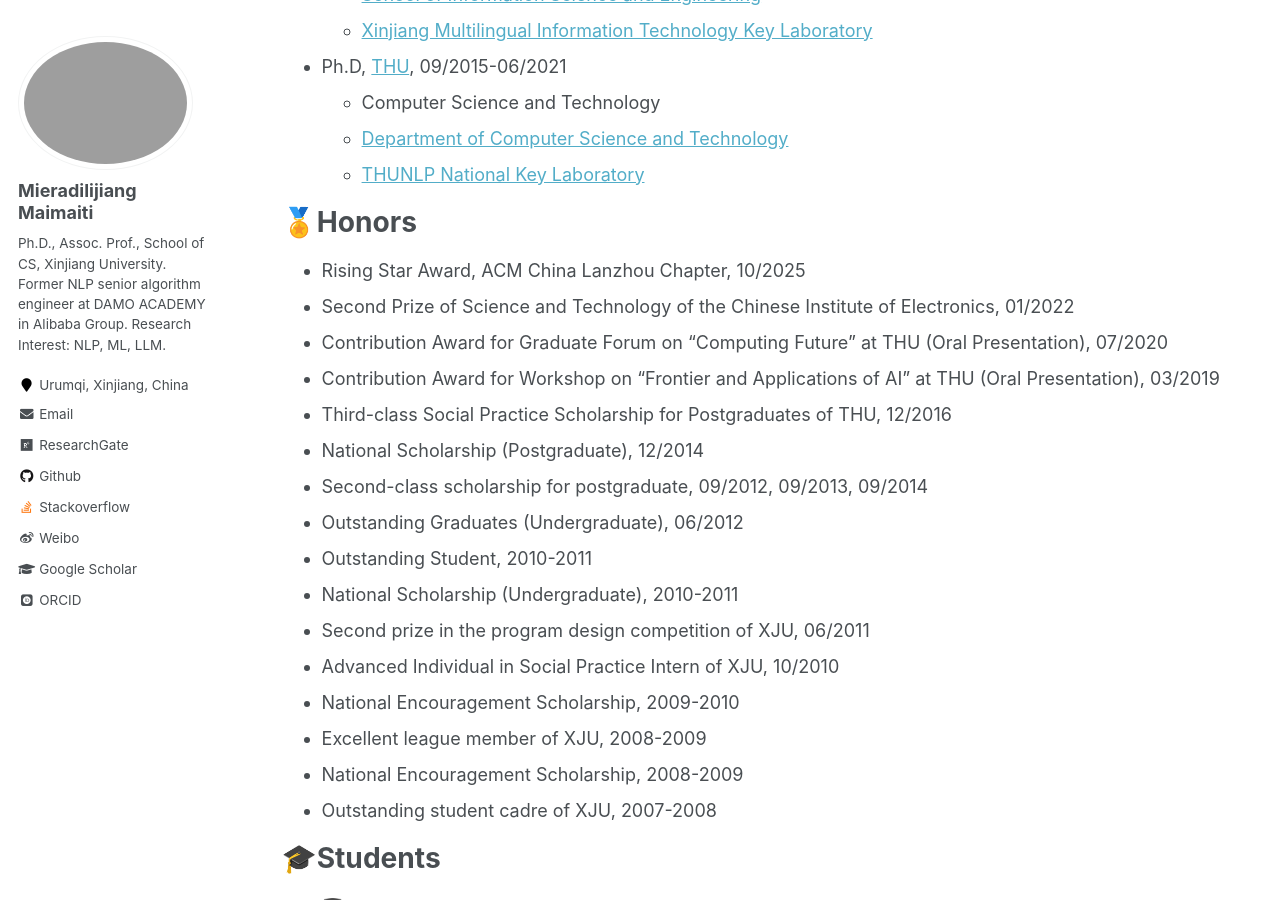
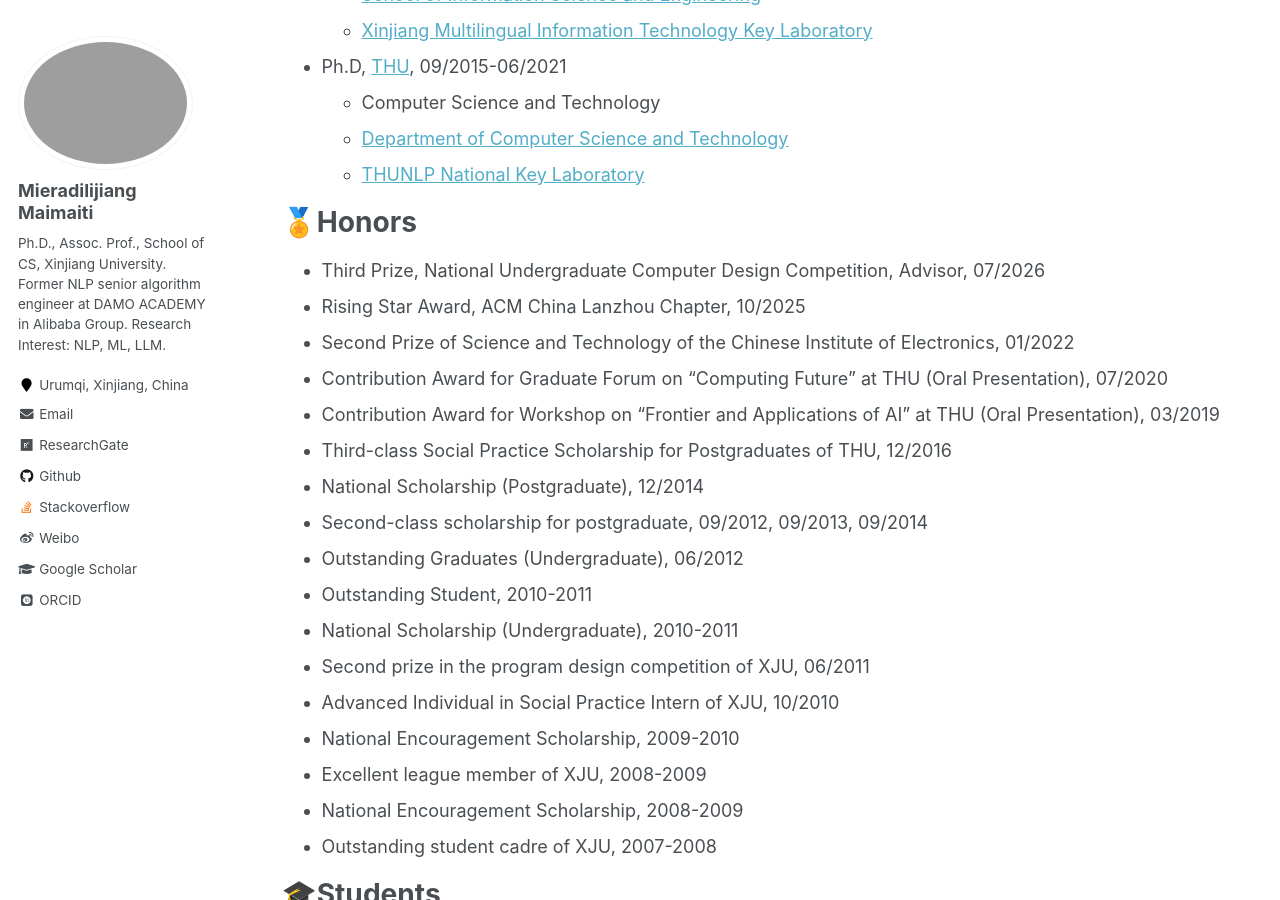
Before and after one commit to miradel51/miradel51.github.io, a Jekyll site: the page built from _pages/cv.md, in a window 1280 px wide and 900 px high, scrolled down 660 px. Built offline with Jekyll 4.4.1, drawn with Linux system fonts in a browser that asks for light colours; some web fonts are replaced.

Commit message:
Update cv.md
revised by adding new prize item

```diff
--- a/_pages/cv.md
+++ b/_pages/cv.md
@@ -36,6 +36,7 @@ redirect_from:
 
 🏅Honors
 ======
+* Third Prize, National Undergraduate Computer Design Competition, Advisor, 07/2026
 * Rising Star Award, ACM China Lanzhou Chapter, 10/2025
 * Second Prize of Science and Technology of the Chinese Institute of Electronics, 01/2022
 * Contribution Award for Graduate Forum on "Computing Future" at THU (Oral Presentation), 07/2020
```
